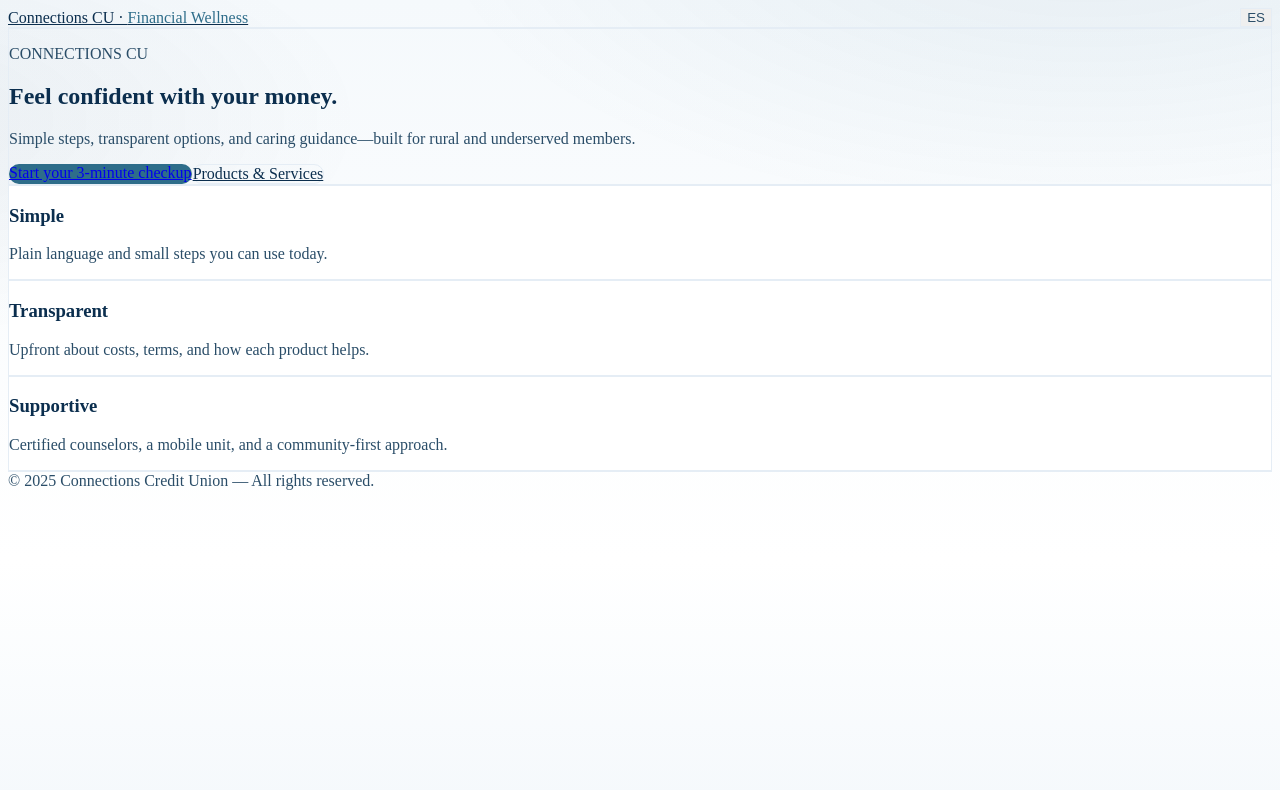
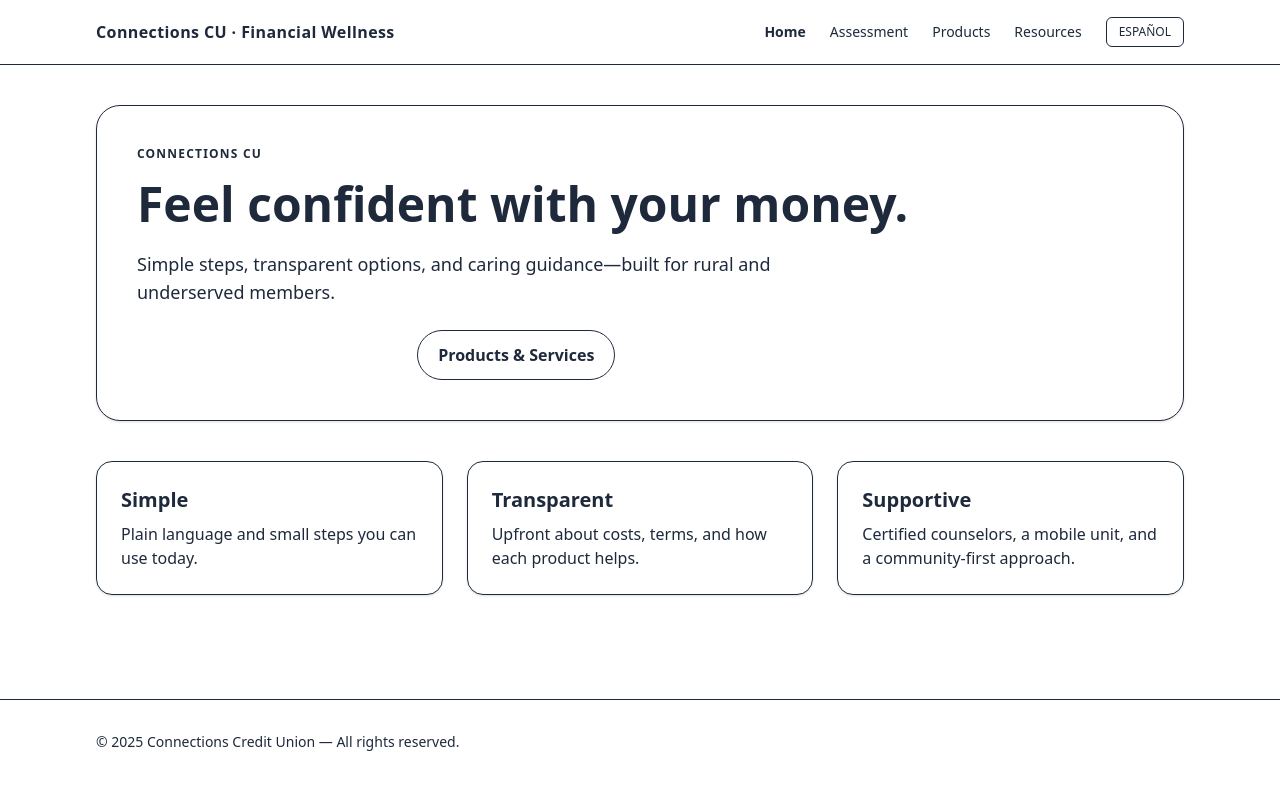
Before and after one commit to Ktm0660/CCU_Financial_Health_App, a Next.js app in the folder ccu-financial-health-app/: page / in a window 1280 px wide. Shown: the top 790 px of the page. Built offline with nearby package versions, Linux system fonts and the light colour scheme.

Commit message:
Update global styles for Tailwind v4 slate palette

```diff
--- a/ccu-financial-health-app/src/app/globals.css
+++ b/ccu-financial-health-app/src/app/globals.css
@@ -1,24 +1,20 @@
-@tailwind base;
-@tailwind components;
-@tailwind utilities;
+@import "tailwindcss";
 
-:root{
-  --ink:#0b2e4e;          /* deep navy */
-  --ink-2:#2a4d68;        /* secondary */
-  --accent:#2e6d8a;       /* teal/blue */
-  --accent-700:#25566d;   /* darker teal */
-  --bg:#f5f9fc;           /* soft light */
-  --card:#ffffff;         /* white card */
-  --line:#e5edf5;         /* subtle border */
+/* === Restore Tailwind v3-style slate color palette for Tailwind v4 === */
+@theme {
+  --color-slate-50:  #f8fafc;
+  --color-slate-100: #f1f5f9;
+  --color-slate-200: #e2e8f0;
+  --color-slate-300: #cbd5e1;
+  --color-slate-400: #94a3b8;
+  --color-slate-500: #64748b;
+  --color-slate-600: #475569;
+  --color-slate-700: #334155;
+  --color-slate-800: #1e293b;
+  --color-slate-900: #0f172a;
 }
-html,body{height:100%}
-body{
-  color:var(--ink);
-  background:
-    radial-gradient(1100px 500px at 85% -10%, rgba(46,109,138,.08), transparent 60%),
-    radial-gradient(900px 400px at -10% 15%, rgba(11,46,78,.06), transparent 55%),
-    linear-gradient(180deg,var(--bg),#ffffff 70%, var(--bg));
-  font-feature-settings:"liga" 1,"calt" 1;
+
+/* Optional global body style */
+body {
+  @apply text-slate-800 bg-white antialiased;
 }
-::selection{background:var(--accent);color:#fff}
-*{scroll-behavior:smooth}
```
